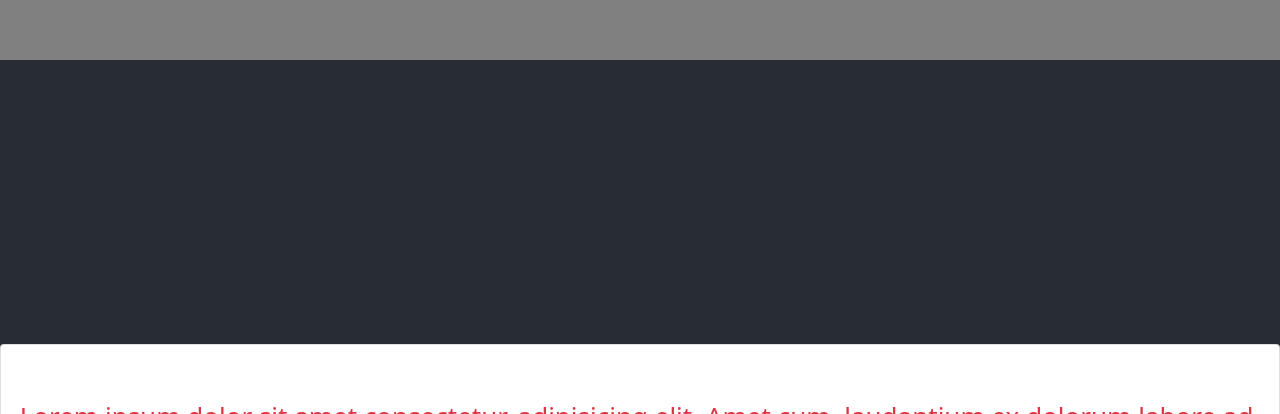
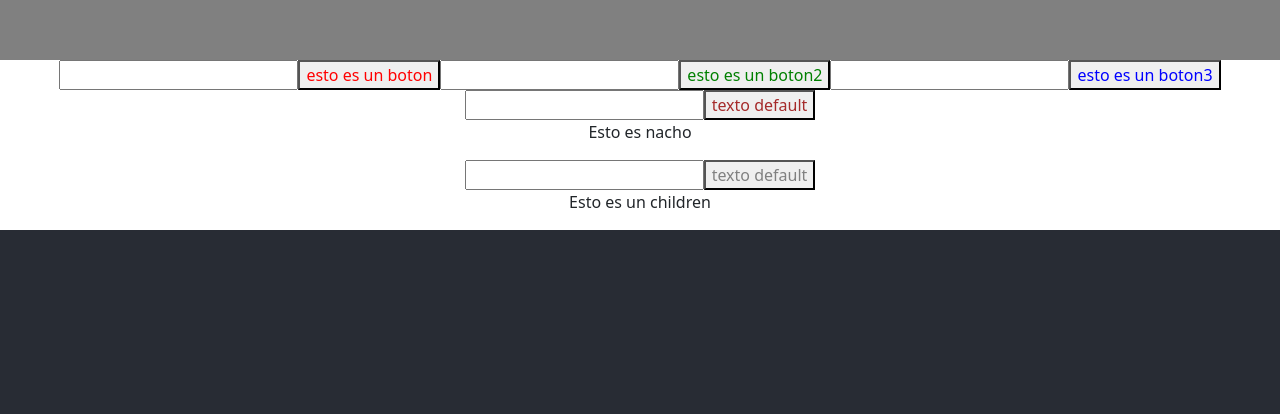
Before and after one commit to NachoLaprida/myapp-laprida, a React (Create React App) app: page / in a window 1280 px wide. Shown: the part 820-1234 px from the top of the page. Built offline with nearby package versions, Linux system fonts and the light colour scheme.

Commit message:
probando children y props

```diff
--- a/src/App.jsx
+++ b/src/App.jsx
@@ -2,6 +2,7 @@
 import './App.css';
 import NavBar from './components/NavBar/NavBar';
 import ItemListContainer from './components/ItemListContainer';
+import Button from './components/Button';
 function handleClick(numero) {
   console.log('click' + numero)
 }
@@ -11,6 +12,16 @@ function App() {
     <div className="App">
       <NavBar />
       <ItemListContainer greeting='Hola Mundo'/>
+      <Button texto='esto es un boton' color='red'/>
+      <Button texto='esto es un boton2' color='green'/>
+      <Button texto='esto es un boton3' color='blue'/>
+      <Button  color='brown'>
+        <p>Esto es nacho</p>
+      </Button>
+      <Button color='grey'>
+        <p>Esto es un children</p>
+      </Button>
+
       <header className="App-header">
 
 
--- /dev/null
+++ b/src/components/Button/index.jsx
@@ -0,0 +1,14 @@
+import React from 'react'
+
+const Button = ({texto, color, children}) => {
+    return (
+        <>
+            <input type="text" />
+            <button style={{color: color}}> {texto ? texto : 'texto default'} </button>
+            {children}
+
+        </>
+    )
+}
+
+export default Button
```
